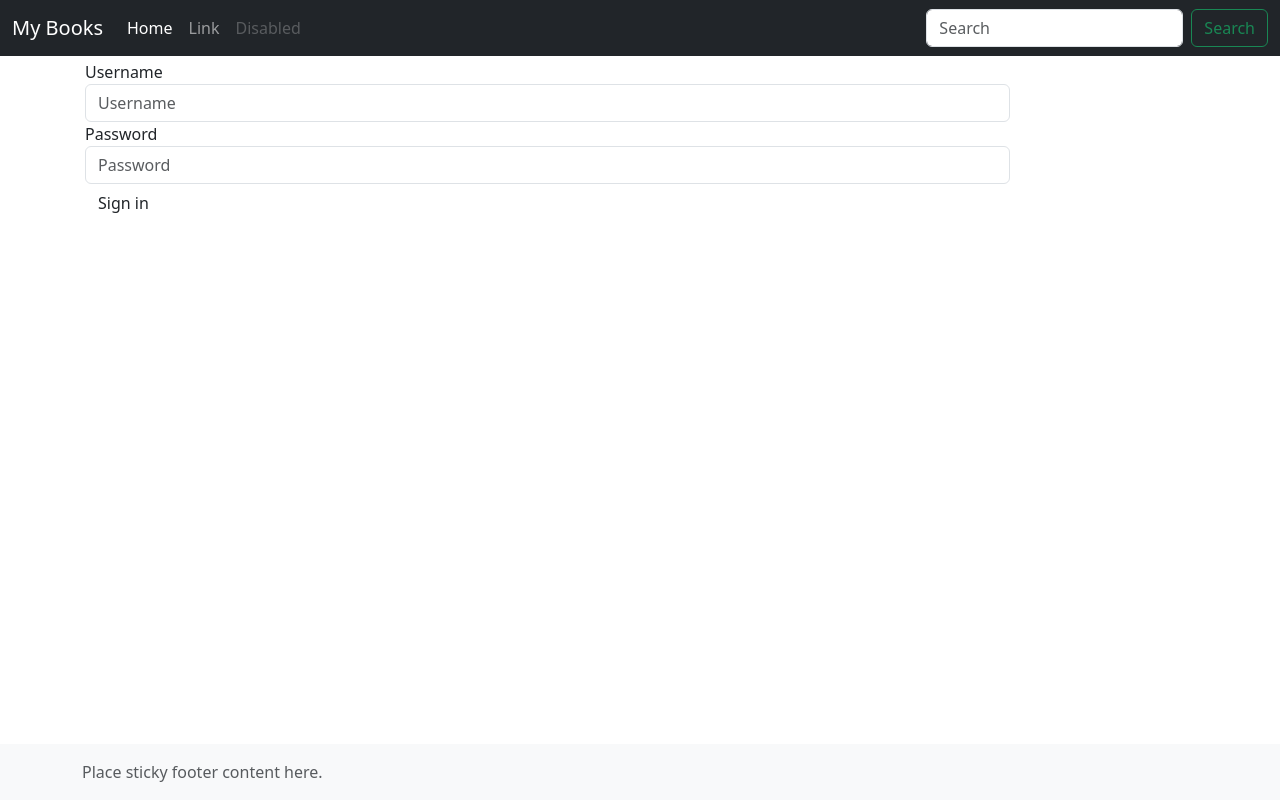
After one commit to GOUDALArthur/TP_WEB, a Flask app: page /login/ in a window 1280 px wide. The commit adds this page. Run offline with Flask 3, Linux system fonts and the light colour scheme; some libraries are stand-ins or nearby versions.

Commit message:
Mise en place d’un formulaire d’authentification

```diff
--- /dev/null
+++ b/tuto/static/login.css
@@ -0,0 +1,9 @@
+footer {
+    position: fixed;
+    bottom: 0;
+    width: 100%;
+}
+
+main > .container {
+    padding: 60px 15px 0;
+}
--- a/tuto/templates/baseBS.html
+++ b/tuto/templates/baseBS.html
@@ -39,6 +39,14 @@
                     <input class="form-control me-2" type="search" placeholder="Search" aria-label="Search">
                     <button class="btn btn-outline-success" type="submit">Search</button>
                   </form>
+                  <ul class="nav navbar-nav navbar-right">
+                    {% if current_user.is_authenticated %}
+                    <li><a>{{ current_user.username }}</a></li>
+                    <li><a href="{{ url_for('logout') }}">
+                      <span class="glyphicon glyphicon-log-out" title="Logout"
+                        ></span></a></li>
+                    {% endif %}
+                  </ul>
                 </div>
               </div>
             </nav>
--- /dev/null
+++ b/tuto/templates/login.html
@@ -0,0 +1,29 @@
+{% extends 'baseBS.html' %}
+
+{% block styles %}
+    {{ super() }}
+    <link rel="stylesheet" href="{{ url_for('static', filename='login.css') }}">
+{% endblock %}
+
+{% block content %}
+    <form class="form-horizontal" role="form" method="POST" action="{{ url_for('login') }}">
+        {{ form.hidden_tag() }}
+        <div class="form-group">
+            <label for="username" class="col-sm-2 control-label">{{ form.username.label }}</label>
+            <div class="col-sm-10">
+                {{ form.username(size=50, class_="form-control", placeholder="Username") }}
+            </div>
+        </div>
+        <div class="form-group">
+            <label for="password" class="col-sm-2 control-label">{{ form.password.label }}</label>
+            <div class="col-sm-10">
+                {{ form.password(size=50, class_="form-control", placeholder="Password") }}
+            </div>
+        </div>
+        <div class="form-group">
+            <div class="col-sm-offset-2 col-sm-10">
+                <button type="submit" class="btn btn-default">Sign in</button>
+            </div>
+        </div>
+    </form>
+{% endblock %}
--- a/tuto/views.py
+++ b/tuto/views.py
@@ -1,9 +1,12 @@
 from .app import app, db
 from flask import render_template, url_for, redirect
-from .models import get_sample, get_author, get_book, Author, book_by_author, max_id_author
+from .models import get_sample, get_author, get_book, Author, book_by_author, max_id_author, User
 from flask_wtf import FlaskForm
-from wtforms import StringField, HiddenField
+from wtforms import StringField, HiddenField, PasswordField
 from wtforms.validators import DataRequired
+from hashlib import sha256
+from flask_login import login_user , current_user, logout_user
+from flask import request
 
 class AuthorForm(FlaskForm):
     id = HiddenField('id')
@@ -12,6 +15,19 @@ class AuthorForm(FlaskForm):
 class AddAuthorForm(FlaskForm) :
     id = HiddenField('id')
     name = StringField("Entre le nom du nouvelle auteur", validators=[DataRequired()])
+
+class LoginForm(FlaskForm):
+    username = StringField('Username')
+    password = PasswordField('Password')
+
+    def get_authenticated_user(self):
+        user = User.query.get(self.username.data)
+        if user is None:
+            return None
+        m = sha256()
+        m.update(self.password.data.encode())
+        passwd = m.hexdigest()
+        return user if passwd == user.password else None
 
 @app.route("/")
 def home():
@@ -86,3 +102,20 @@ def save_add_author() :
         "add-author.html",
         author=a, form=f
     )
+
+@app.route("/login/", methods=("GET","POST",))
+def login():
+    f = LoginForm()
+    if f.validate_on_submit():
+        user = f.get_authenticated_user()
+        if user:
+            login_user(user)
+            return redirect(url_for("home"))
+    return render_template(
+        "login.html",
+        form=f)
+
+@app.route("/logout/")
+def logout():
+    logout_user()
+    return redirect(url_for('home'))
```
